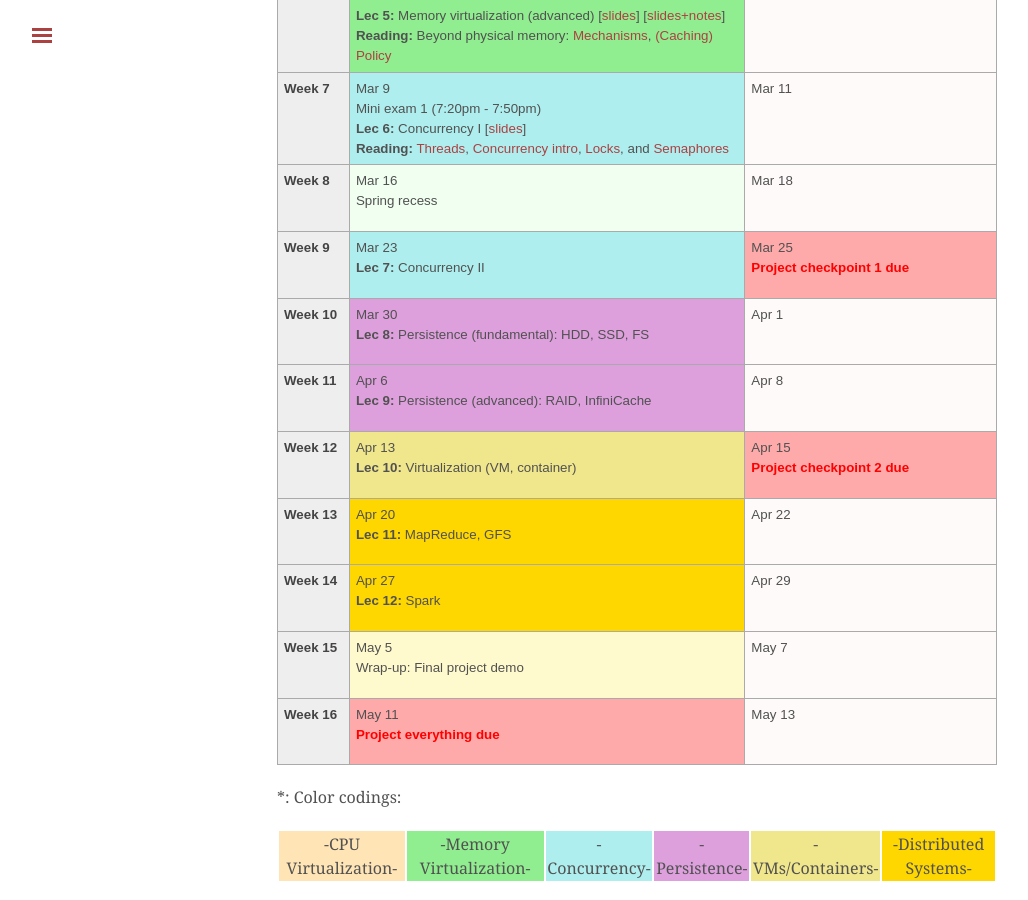
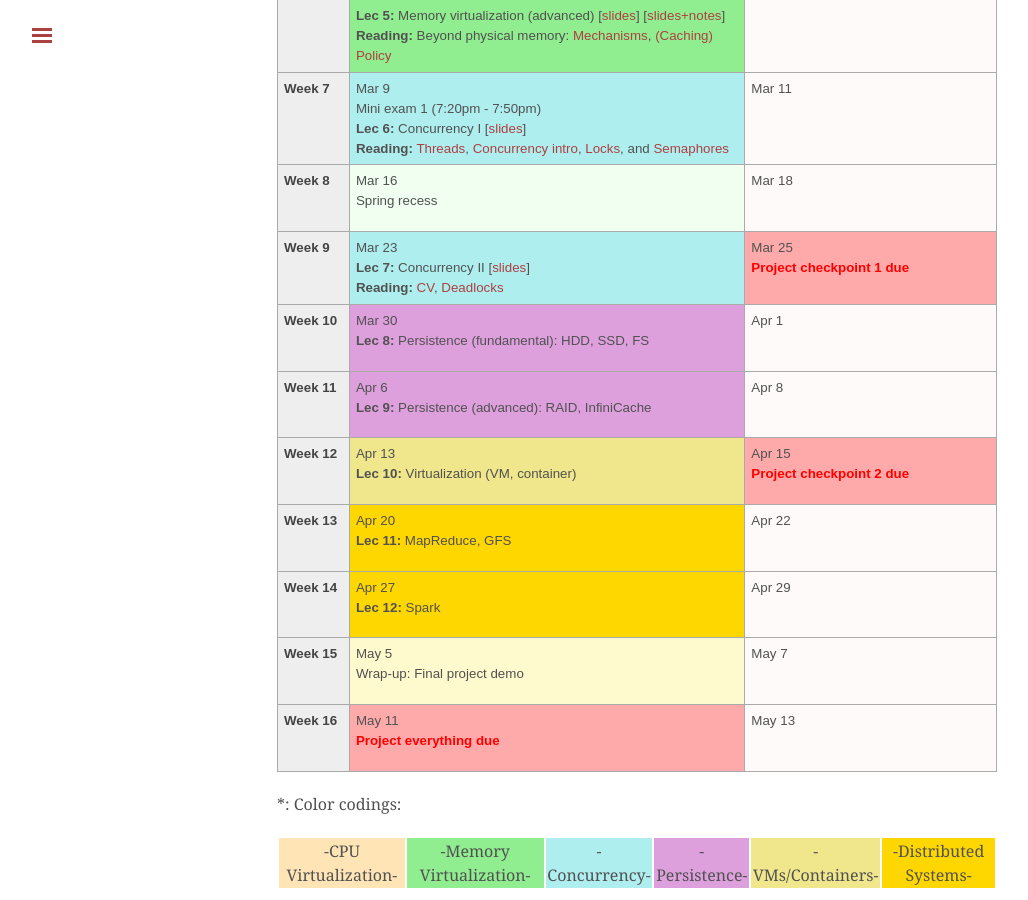
Before and after one commit to tddg/cs571-spring22, a Jekyll site: the page built from schedule.md, in a window 1280 px wide and 900 px high, scrolled down 915 px. Shown: the whole window, without its empty margins (3-1031 px from the left). Built offline with Jekyll 4.4.1, drawn with Linux system fonts in a browser that asks for light colours.

Commit message:
added lec 7

```diff
--- a/_data/news.yml
+++ b/_data/news.yml
@@ -1,3 +1,6 @@
+- date: <strong>03/22/2022</strong>
+  headline: "Lec 7 is posted."
+
 - date: <strong>03/08/2022</strong>
   headline: "Lec 6 is posted."
 
--- a/schedule.md
+++ b/schedule.md
@@ -196,7 +196,8 @@ a team, only one team member needs to fill the form.
 <tr> <!-- week of Mar 23 -->
   <td id="2021-3-23" class="date"><b>Week 9</b></td>
   <td class="concurrency">Mar 23<br/>
-	<b>Lec 7:</b> Concurrency II
+	<b>Lec 7:</b> Concurrency II [<a href="./public/lecs/lec7-concurrency-cv.pdf">slides</a>]<br/>
+	<b>Reading:</b> <a href="https://pages.cs.wisc.edu/~remzi/OSTEP/threads-cv.pdf">CV</a>, <a href="https://pages.cs.wisc.edu/~remzi/OSTEP/threads-bugs.pdf">Deadlocks</a>
   </td>
   <td class="deadline">Mar 25<br/>
 	<span class="hwdue">Project checkpoint 1 due</span><br/>
```
Also changed, not shown: 1 other file.
